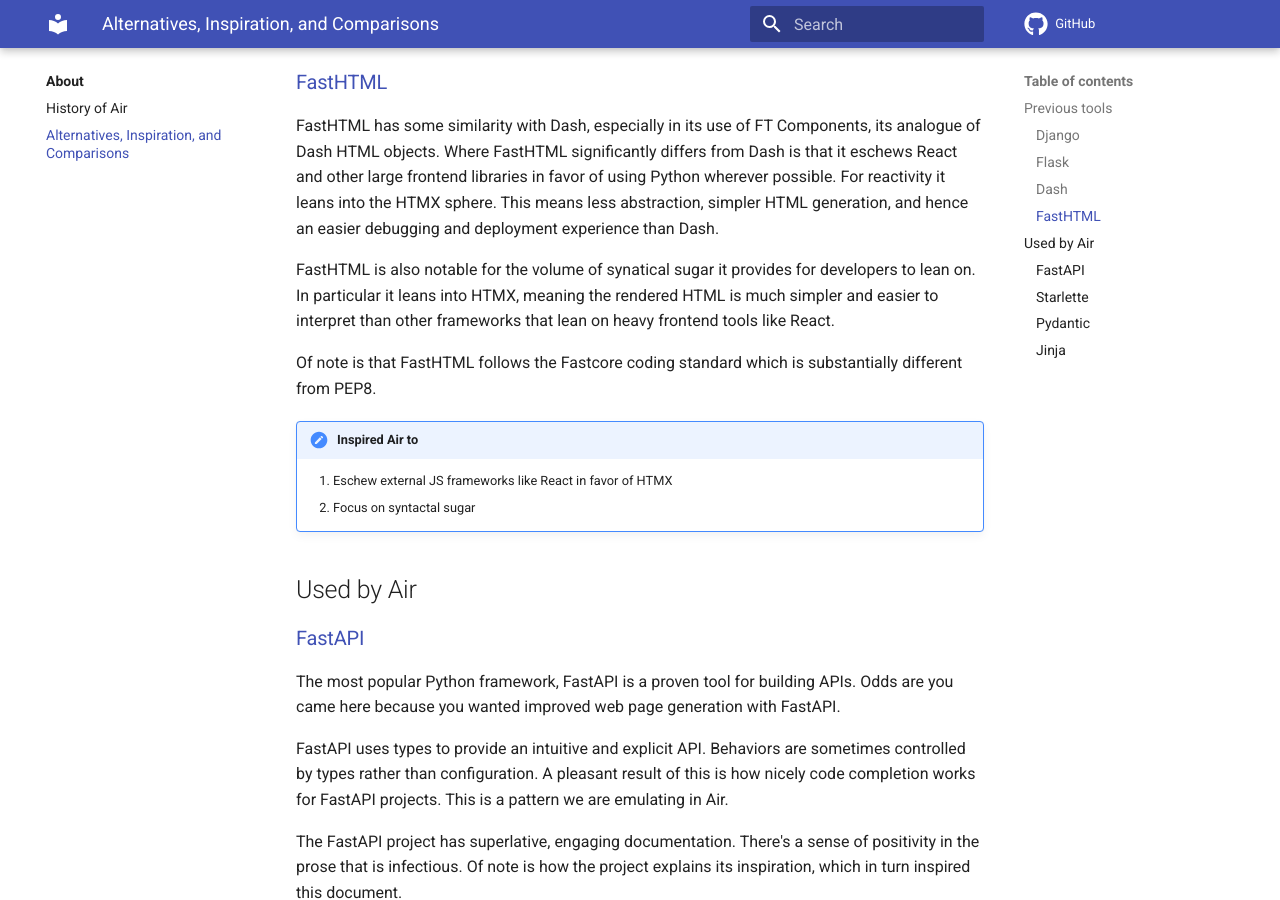
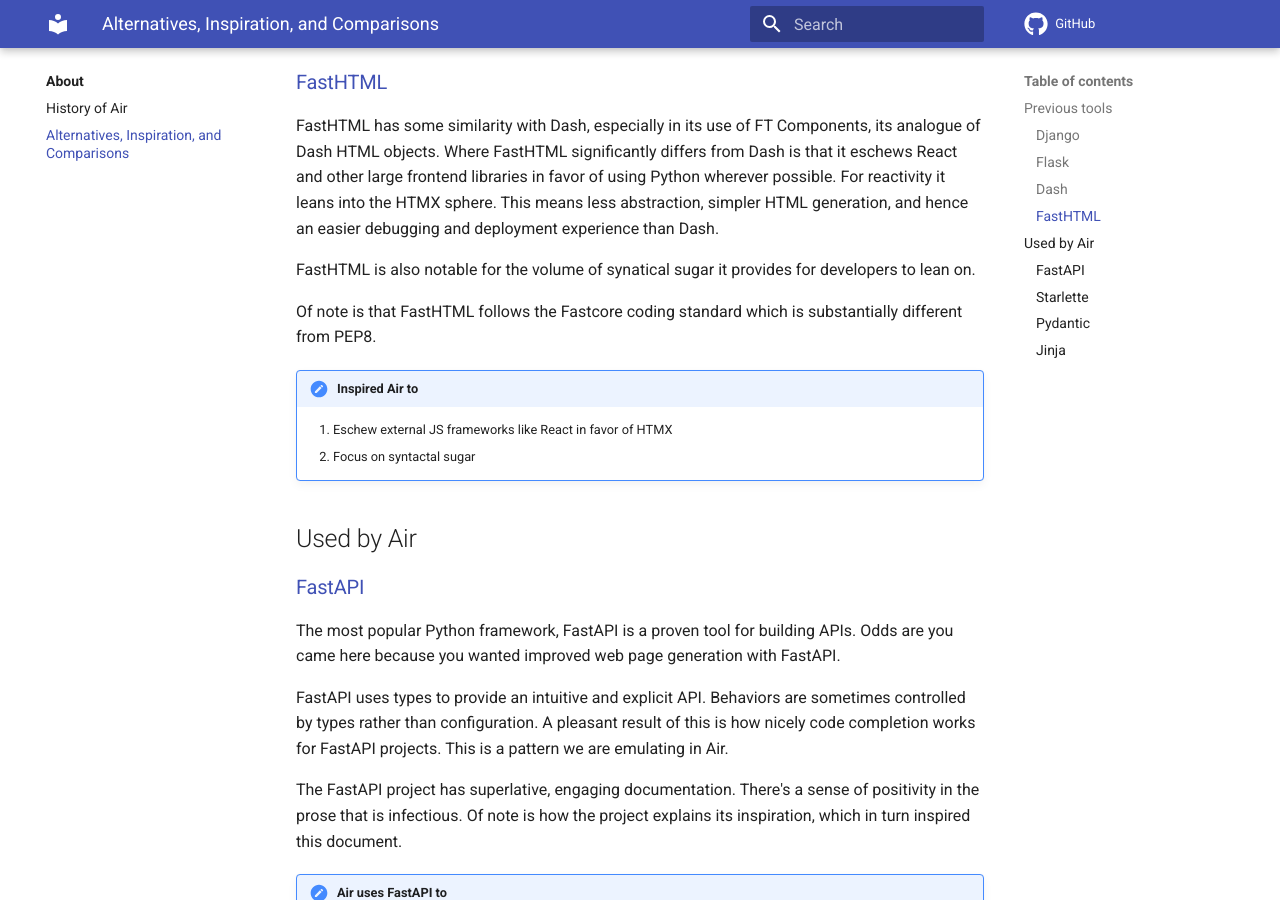
Before and after one commit to feldroy/air, an MkDocs documentation site: the page built from docs/about/alternatives.md, in a window 1280 px wide and 900 px high, scrolled down 1574 px. Built offline with MkDocs 1.6.1 and Material for MkDocs 9.7.7, drawn with Linux system fonts in a browser that asks for light colours; comment, search, counter and statistics services are not loaded.

Commit message:
Update alternatives.md

```diff
--- a/docs/about/alternatives.md
+++ b/docs/about/alternatives.md
@@ -47,7 +47,7 @@ While it wasn't the first framework to abstract HTML tags as Python objects, Das
 
 FastHTML has some similarity with Dash, especially in its use of FT Components, its analogue of Dash HTML objects. Where FastHTML significantly differs from Dash is that it eschews React and other large frontend libraries in favor of using Python wherever possible. For reactivity it leans into the HTMX sphere. This means less abstraction, simpler HTML generation, and hence an easier debugging and deployment experience than Dash.
 
-FastHTML is also notable for the volume of synatical sugar it provides for developers to lean on. In particular it leans into HTMX, meaning the rendered HTML is much simpler and easier to interpret than other frameworks that lean on heavy frontend tools like React.
+FastHTML is also notable for the volume of synatical sugar it provides for developers to lean on.
 
 Of note is that FastHTML follows the Fastcore coding standard which is substantially different from PEP8.
 
```
